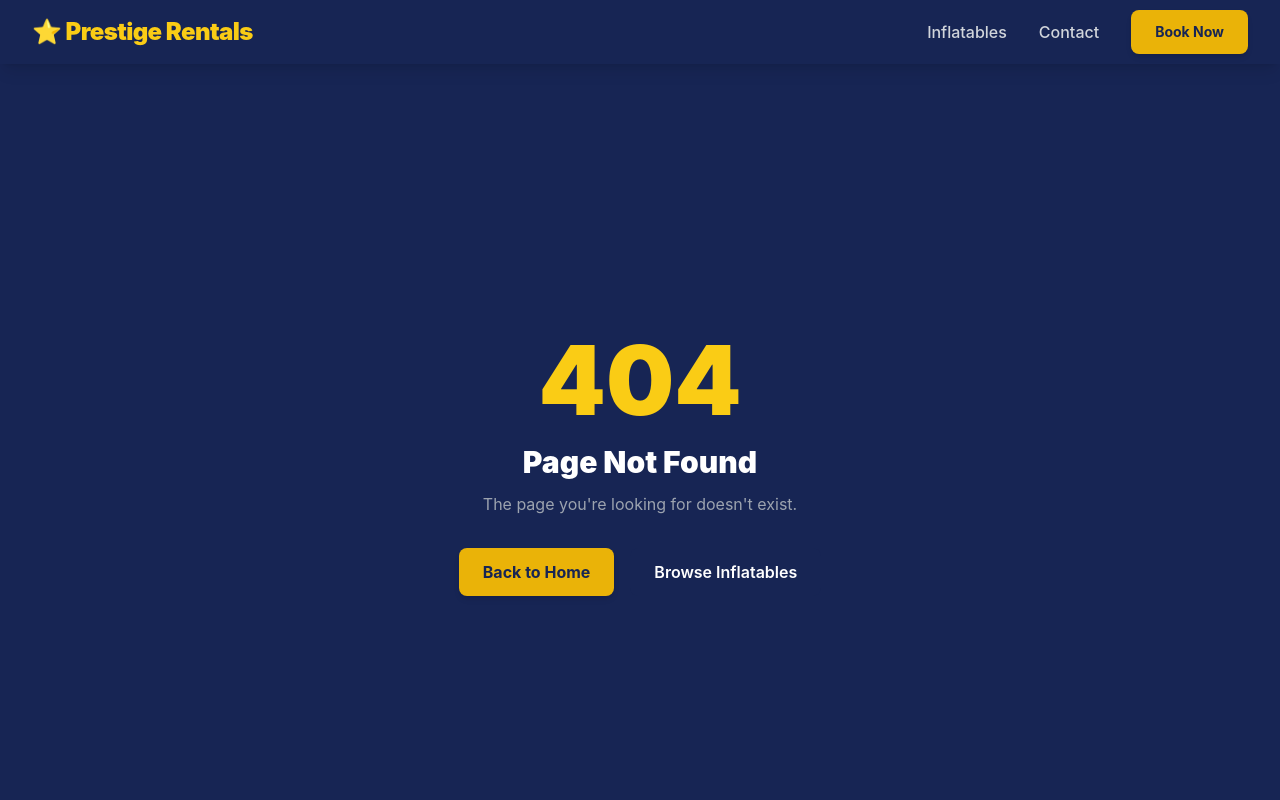
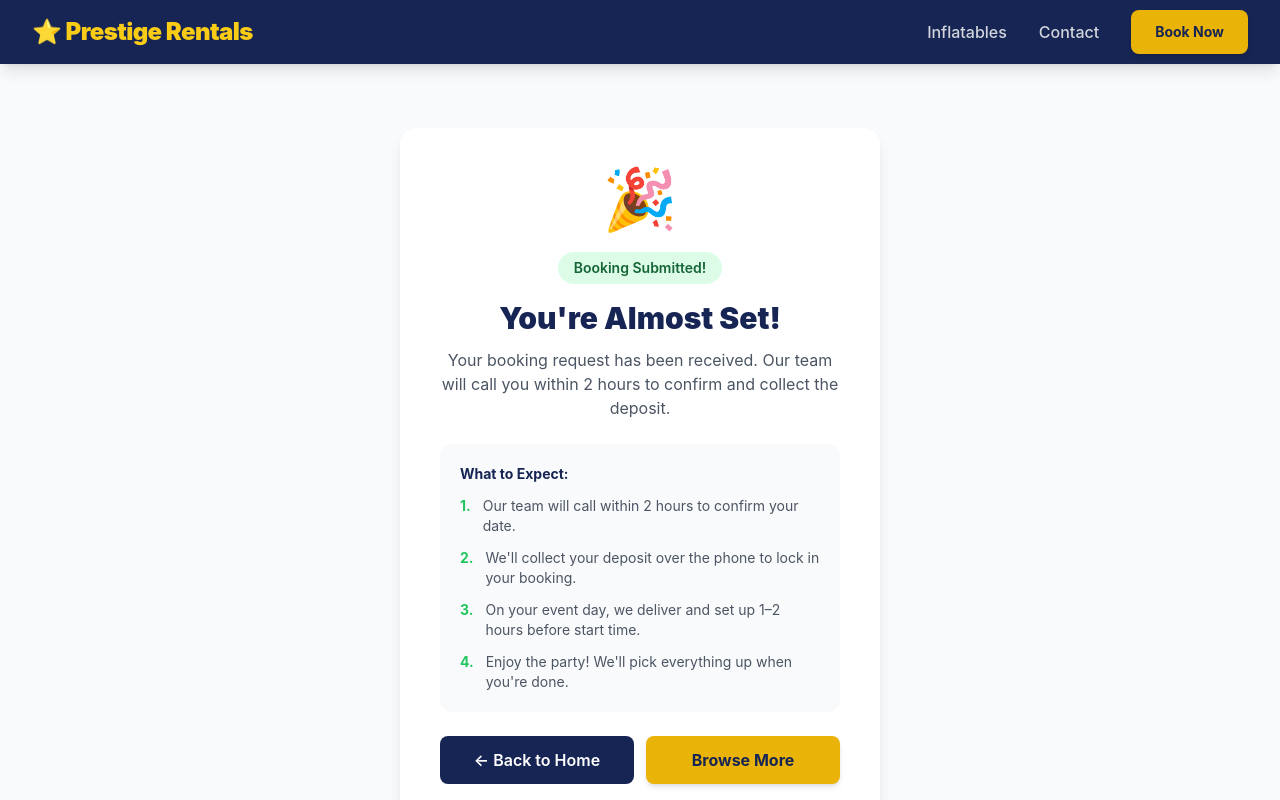
Before and after one commit to narriola23/prestige-rentals, a Next.js app: page /book/success in a window 1280 px wide. Before the commit this address had no page. Shown: the top 800 px of the page. Built offline with nearby package versions, Linux system fonts and the light colour scheme.

Commit message:
Create page.tsx

```diff
--- /dev/null
+++ b/app/book/success/page.tsx
@@ -0,0 +1,36 @@
+import Link from "next/link";
+
+export default function SuccessPage({ searchParams }: { searchParams: { booking?: string } }) {
+  const bookingNumber = searchParams.booking || "";
+  return (
+    <div className="min-h-screen bg-gray-50 flex items-center justify-center py-16">
+      <div className="max-w-lg w-full mx-auto px-4">
+        <div className="bg-white rounded-2xl shadow-lg p-10 text-center">
+          <div className="text-6xl mb-6">🎉</div>
+          <div className="inline-block bg-green-100 text-green-800 text-sm font-semibold px-4 py-1.5 rounded-full mb-4">Booking Submitted!</div>
+          <h1 className="text-3xl font-black text-blue-950 mb-3">You're Almost Set!</h1>
+          <p className="text-gray-600 mb-6">Your booking request has been received. Our team will call you within 2 hours to confirm and collect the deposit.</p>
+          {bookingNumber && (
+            <div className="bg-yellow-50 border border-yellow-300 rounded-xl p-4 mb-6">
+              <p className="text-sm text-yellow-700 font-medium mb-1">Your Booking Reference</p>
+              <p className="text-2xl font-black text-blue-950">{bookingNumber}</p>
+              <p className="text-xs text-gray-500 mt-1">Save this number for your records</p>
+            </div>
+          )}
+          <div className="text-left bg-gray-50 rounded-xl p-5 mb-6 space-y-3 text-sm">
+            <h3 className="font-bold text-blue-950">What to Expect:</h3>
+            <div className="flex items-start gap-3"><span className="text-green-500 font-bold">1.</span><p className="text-gray-600">Our team will call within 2 hours to confirm your date.</p></div>
+            <div className="flex items-start gap-3"><span className="text-green-500 font-bold">2.</span><p className="text-gray-600">We'll collect your deposit over the phone to lock in your booking.</p></div>
+            <div className="flex items-start gap-3"><span className="text-green-500 font-bold">3.</span><p className="text-gray-600">On your event day, we deliver and set up 1–2 hours before start time.</p></div>
+            <div className="flex items-start gap-3"><span className="text-green-500 font-bold">4.</span><p className="text-gray-600">Enjoy the party! We'll pick everything up when you're done.</p></div>
+          </div>
+          <div className="flex flex-col sm:flex-row gap-3">
+            <Link href="/" className="flex-1 btn-secondary text-center">← Back to Home</Link>
+            <Link href="/rentals" className="flex-1 btn-primary text-center">Browse More</Link>
+          </div>
+          <p className="text-xs text-gray-400 mt-6">Questions? Call <a href="tel:+17135550100" className="text-yellow-600 font-medium">(713) 555-0100</a></p>
+        </div>
+      </div>
+    </div>
+  );
+}
```
